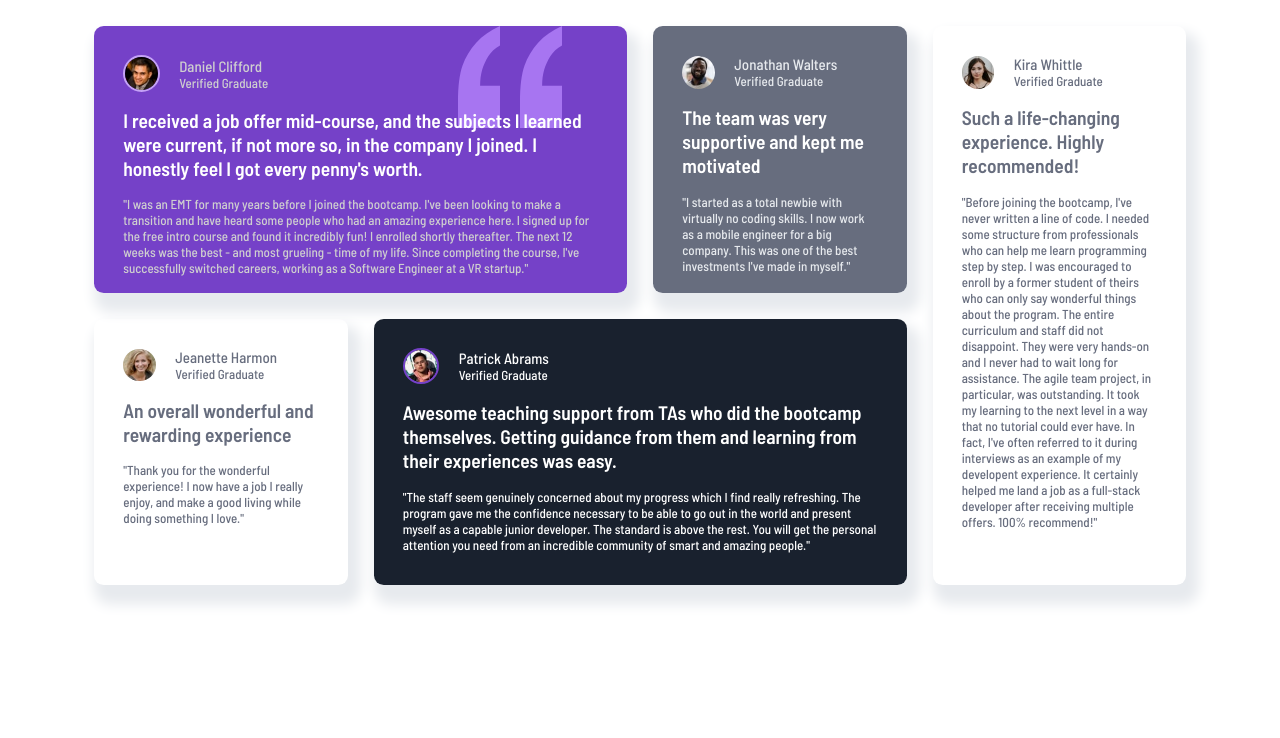
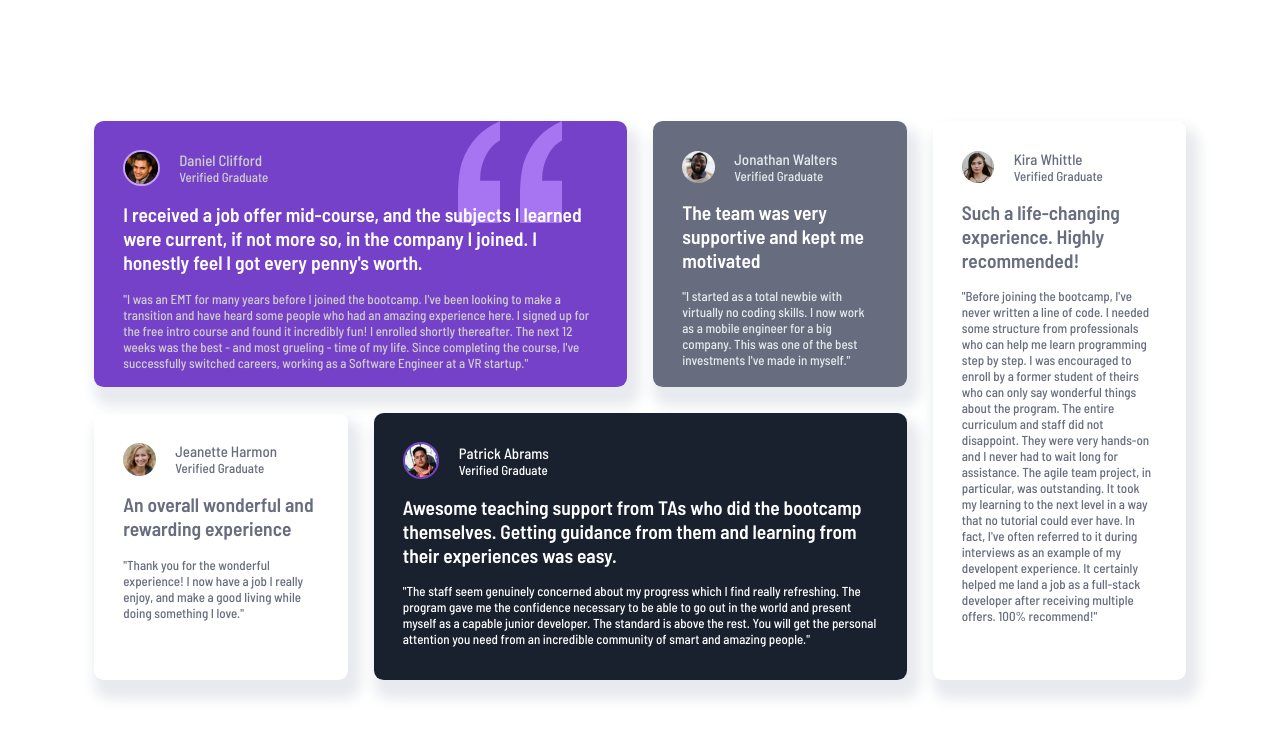
Before and after one commit to antoni0kim/frontend-mentor, a plain HTML site: page index.html in a window 1280 px wide. Drawn offline with Linux system fonts and the light colour scheme.

Commit message:
moving the grid in the middle

```diff
--- a/style.css
+++ b/style.css
@@ -24,6 +24,7 @@ body {
   display: flex;
   flex-direction: column;
   align-items: center;
+  height: 100%;
 }
 
 main {
@@ -91,6 +92,11 @@ img {
 }
 
 @media screen and (min-width: 50rem) {
+  body {
+    display: flex;
+    justify-content: center;
+    align-items: center;
+  }
   main {
     display: grid;
     grid-template-columns: repeat(4, 19.5rem);
```
